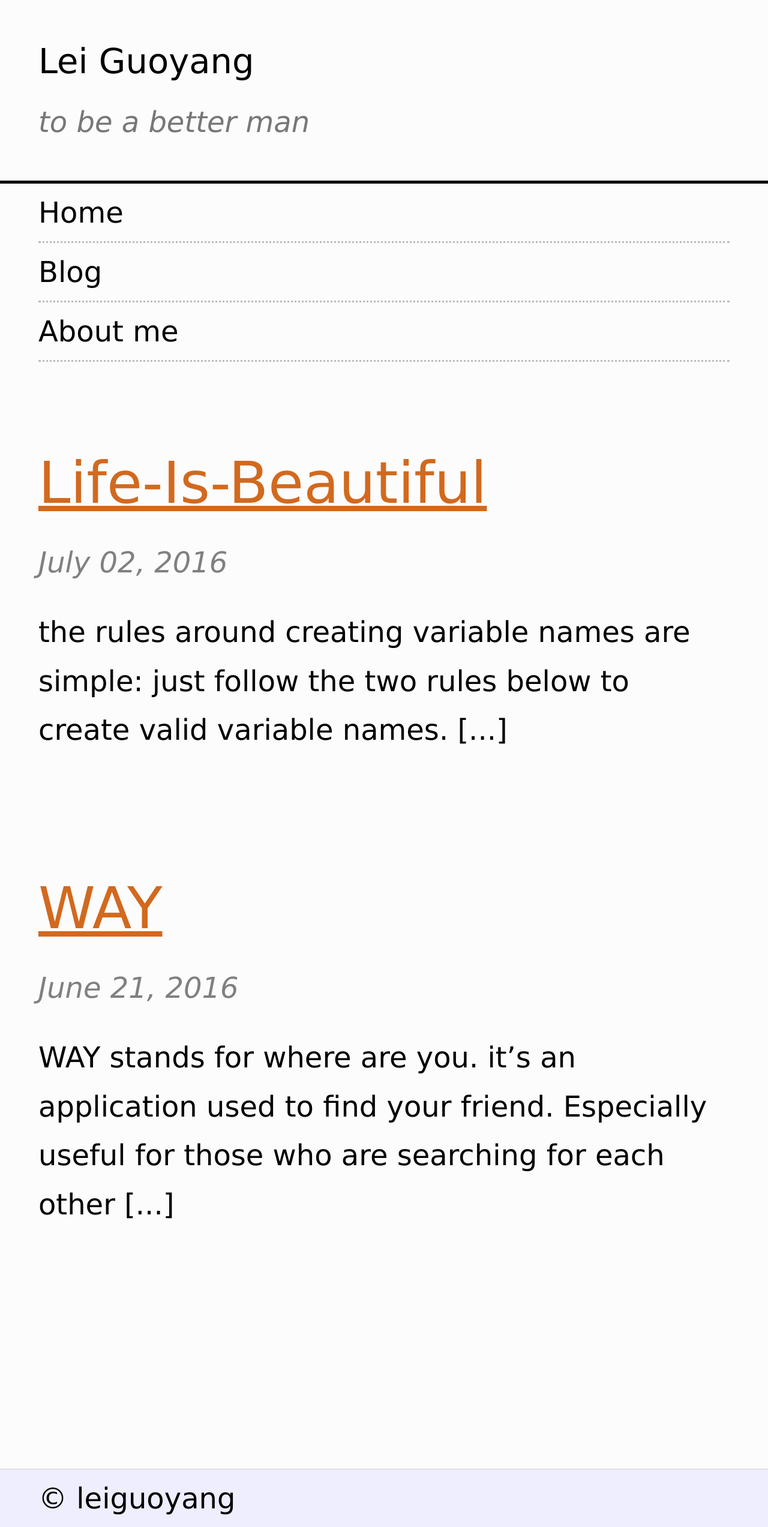
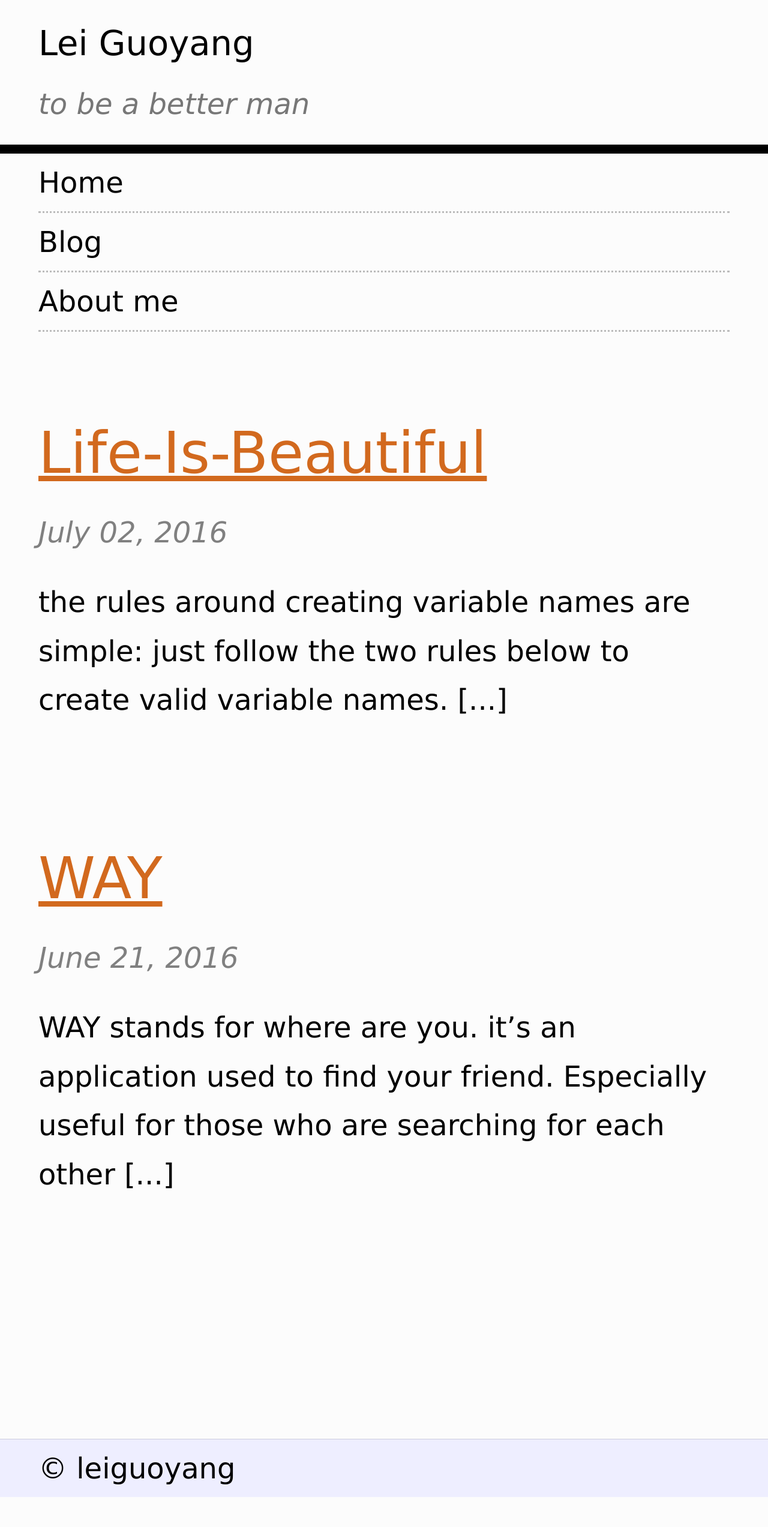
Before and after one commit to leiguoyang/leiguoyang.github.io, a Jekyll site: the page built from index.html, in a window 1280 px wide. Shown: the whole page at 60% size. Built offline with Jekyll 4.4.1, drawn with Linux system fonts in a browser that asks for light colours; after the commit the page ends 2495 px from its top, so only the background shows below that.

Commit message:
change the header style

```diff
--- a/css/main.css
+++ b/css/main.css
@@ -6,9 +6,9 @@ body {
 }
 
 header {
-  padding: 30px 5%;
+  padding: 0 5%;
   text-align: left;
-  border-bottom: 5px solid black;
+  border-bottom: 15px solid black;
 }
 
 header h1 {
```
